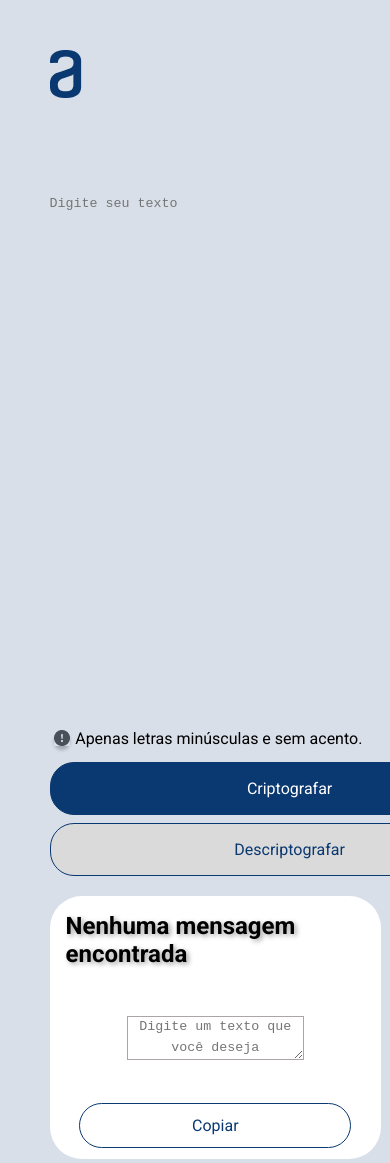
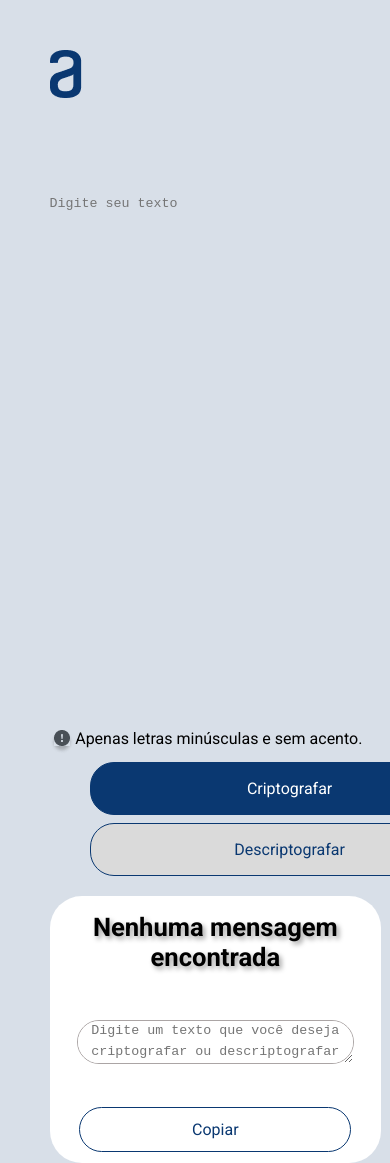
Before and after one commit to van-gomes/text-decoder-challenge-react, a React (Create React App) app: page / in a window 390 px wide. Shown: the top 1163 px of the page. Built offline with nearby package versions, Linux system fonts and the light colour scheme.

Commit message:
Keep working on responsiveness

```diff
--- a/src/App.module.css
+++ b/src/App.module.css
@@ -106,6 +106,13 @@ body {
         /* margin-top: -6rem; */
         margin-left: 3rem;
     }
+
+    .btn__encrypt, .btn__decrypt {
+        display: flex;
+        justify-content: center;
+        align-items: center;
+        width: 25rem;
+    }
 }
 
 @media (max-width: 560px) {
@@ -119,7 +126,7 @@ body {
 
     .btn__encrypt,
     .btn__decrypt {
-        width: 30rem;
+        width: 25rem;
     }
 }
 
--- a/src/components/Decoder/Decoder.module.css
+++ b/src/components/Decoder/Decoder.module.css
@@ -21,14 +21,37 @@
     margin-top: 5rem;
 }
 
-.title__text_decoder {
+/* .title__decoder {
     display: flex;
+    justify-content: center;
     align-items: center;
     padding: 1rem;
     font-size: 1.5rem;
     font-weight: bold;
     color: var(--color-black);
     text-shadow: 0.1em 0.1em 0.2em var(--gray-500);
+} */
+
+.title__text_decoder {
+    display: flex;
+    justify-content: center;
+    align-items: center;
+    padding: 0.5rem;
+    text-align: center;
+    margin: 8px auto;
+    max-width: 277px;
+    width: 100%;
+    font-size: 1.6rem;
+    font-weight: bold;
+    color: var(--color-black);
+    text-shadow: 0.1em 0.1em 0.2em var(--gray-500);
+}
+
+.title__text_decoder, .textarea__decoder,
+.input__without__text__decoder, .input__with__text__decoder {
+    max-width: 277px;
+    width: 100%;
+    border-radius: 24px;
 }
 
 .textarea__decoder {
@@ -86,9 +109,8 @@
     .container__decoder {
         position: absolute;
         top: 53rem;
-        max-width: 33rem;
+        max-width: 25rem;
         width: 100%;
-        margin: 3rem;
     }
 
     .img_text_decoder {
```
